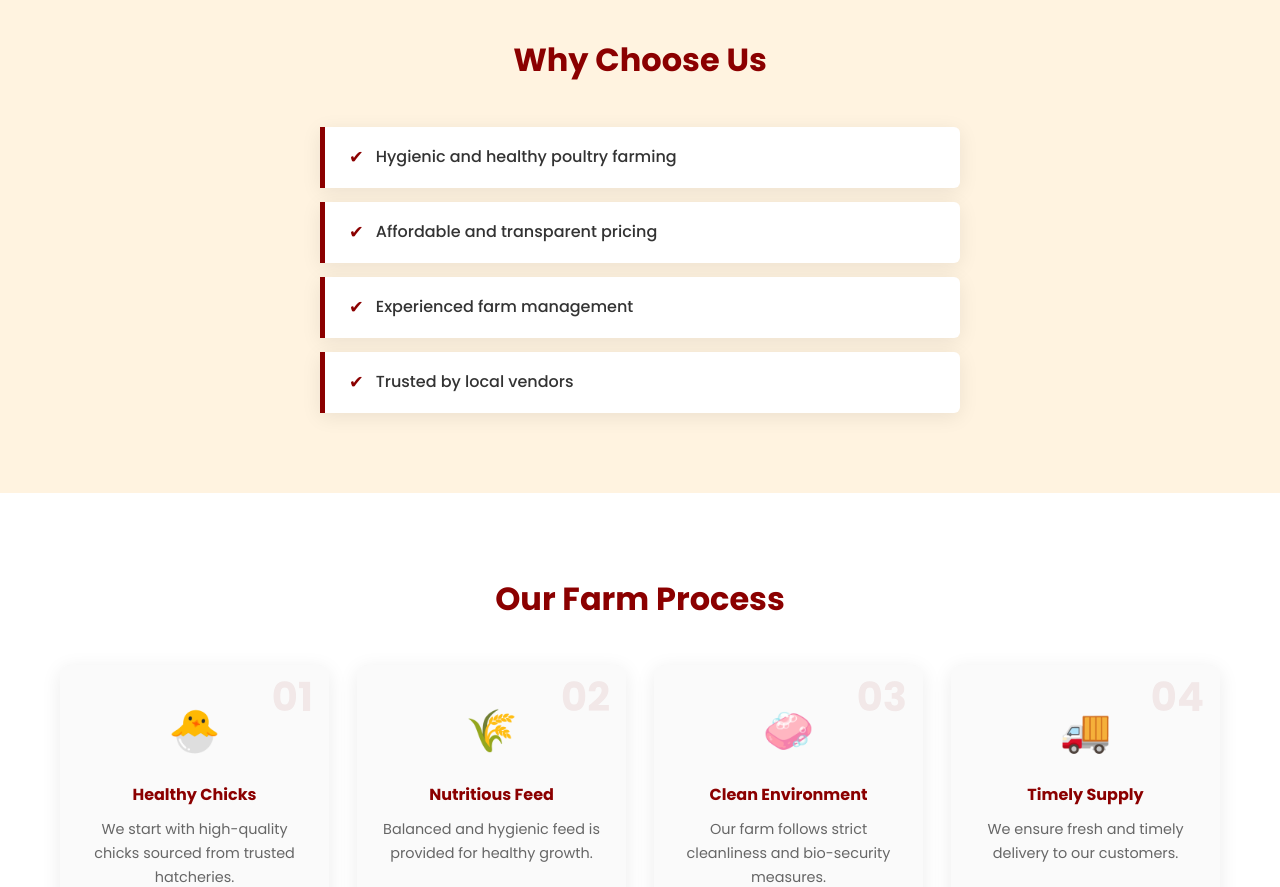
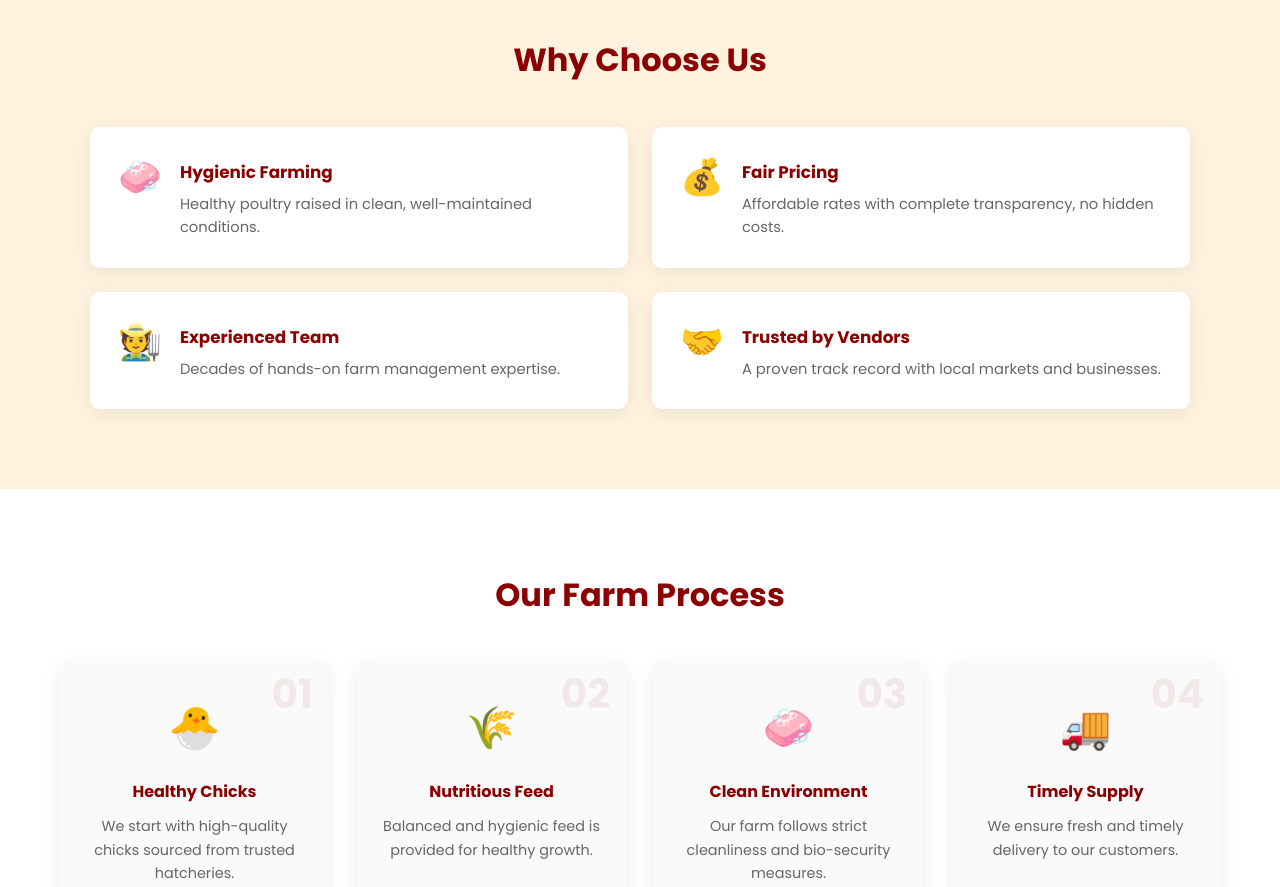
Before and after one commit to jagantripuragiri/SatyanarayanaPoultryNextJS, a Next.js app: page / in a window 1280 px wide. Shown: the part 1700-2587 px from the top of the page. Built offline with nearby package versions, Linux system fonts and the light colour scheme.

Commit message:
feat: implement responsive mobile navigation and redesign WhyUs component with a grid layout

```diff
--- a/app/globals.css
+++ b/app/globals.css
@@ -30,7 +30,7 @@
   --section-pad-mobile: 50px 20px;
 
   --header-h: 72px;
-  --header-h-mobile: 132px;
+  --header-h-mobile: 60px;
 }
 
 /* ---- Reset ---- */
--- a/components/Header.module.css
+++ b/components/Header.module.css
@@ -52,24 +52,100 @@
   opacity: 0.9;
 }
 
+.toggle {
+  display: none;
+  width: 26px;
+  height: 20px;
+  position: relative;
+  background: none;
+  border: none;
+  padding: 0;
+  cursor: pointer;
+  flex-shrink: 0;
+}
+
+.toggleIcon,
+.toggleIcon::before,
+.toggleIcon::after {
+  content: "";
+  position: absolute;
+  left: 0;
+  width: 26px;
+  height: 3px;
+  border-radius: 2px;
+  background: #fff;
+  transition: transform var(--transition), opacity var(--transition);
+}
+
+.toggleIcon {
+  top: 9px;
+}
+
+.toggleIcon::before {
+  top: -9px;
+}
+
+.toggleIcon::after {
+  top: 9px;
+}
+
+.toggleOpen .toggleIcon {
+  background: transparent;
+}
+
+.toggleOpen .toggleIcon::before {
+  top: 0;
+  transform: rotate(45deg);
+}
+
+.toggleOpen .toggleIcon::after {
+  top: 0;
+  transform: rotate(-45deg);
+}
+
 /* ---- Mobile ---- */
 @media (max-width: 768px) {
   .header {
-    flex-direction: column;
-    height: auto;
-    min-height: var(--header-h-mobile);
-    padding: 14px 20px;
-    gap: 12px;
+    height: var(--header-h-mobile);
+    padding: 0 20px;
+  }
+
+  .logo {
+    font-size: clamp(0.8rem, 4.2vw, 1rem);
+    overflow: hidden;
+    text-overflow: ellipsis;
+    flex: 1;
+    min-width: 0;
+  }
+
+  .toggle {
+    display: block;
   }
 
   .nav {
-    flex-wrap: wrap;
-    justify-content: center;
-    gap: 1rem;
+    display: none;
+    position: absolute;
+    top: 100%;
+    left: 0;
+    right: 0;
+    flex-direction: column;
+    align-items: stretch;
+    gap: 0;
+    background: var(--clr-primary-dark);
+    box-shadow: 0 12px 20px rgba(0, 0, 0, 0.3);
   }
 
-  .logo {
-    font-size: 1rem;
+  .navOpen {
+    display: flex;
+  }
+
+  .navLink {
+    padding: 14px 20px;
     text-align: center;
+    border-top: 1px solid rgba(255, 255, 255, 0.12);
+  }
+
+  .navLink::after {
+    display: none;
   }
 }
--- a/components/Header.tsx
+++ b/components/Header.tsx
@@ -1,3 +1,6 @@
+"use client";
+
+import { useState } from "react";
 import Link from "next/link";
 import styles from "./Header.module.css";
 
@@ -12,12 +15,31 @@ const NAV_LINKS = [
 ];
 
 export default function Header() {
+  const [open, setOpen] = useState(false);
+
   return (
     <header className={styles.header}>
       <h1 className={styles.logo}>Satyanarayana Poultry Farm</h1>
-      <nav className={styles.nav} aria-label="Main navigation">
+      <button
+        type="button"
+        className={`${styles.toggle} ${open ? styles.toggleOpen : ""}`}
+        aria-label={open ? "Close menu" : "Open menu"}
+        aria-expanded={open}
+        onClick={() => setOpen((v) => !v)}
+      >
+        <span className={styles.toggleIcon} aria-hidden="true" />
+      </button>
+      <nav
+        className={`${styles.nav} ${open ? styles.navOpen : ""}`}
+        aria-label="Main navigation"
+      >
         {NAV_LINKS.map(({ href, label }) => (
-          <Link key={href} href={href} className={styles.navLink}>
+          <Link
+            key={href}
+            href={href}
+            className={styles.navLink}
+            onClick={() => setOpen(false)}
+          >
             {label}
           </Link>
         ))}
--- a/components/WhyUs.module.css
+++ b/components/WhyUs.module.css
@@ -3,37 +3,50 @@
   background: var(--clr-warm);
 }
 
-.list {
-  max-width: 640px;
+.grid {
+  max-width: var(--container-max);
   margin-inline: auto;
-  display: flex;
-  flex-direction: column;
-  gap: 14px;
+  display: grid;
+  grid-template-columns: repeat(2, 1fr);
+  gap: 24px;
 }
 
-.item {
+.card {
   background: var(--clr-surface);
-  padding: 16px 20px 16px 24px;
-  border-left: 5px solid var(--clr-primary);
-  border-radius: 0 var(--radius-sm) var(--radius-sm) 0;
-  font-size: 1rem;
-  font-weight: 500;
+  padding: 28px;
+  border-radius: var(--radius-md);
+  box-shadow: var(--shadow-card);
   display: flex;
-  align-items: center;
-  gap: 12px;
-  box-shadow: var(--shadow-card);
-  transition: transform var(--transition), border-color var(--transition);
+  align-items: flex-start;
+  gap: 18px;
+  border-top: 4px solid transparent;
+  transition: transform var(--transition), box-shadow var(--transition),
+    border-color var(--transition);
 }
 
-.item:hover {
-  transform: translateX(4px);
-  border-left-color: var(--clr-accent);
+.card:hover {
+  transform: translateY(-6px);
+  box-shadow: var(--shadow-card-hover);
+  border-top-color: var(--clr-primary);
 }
 
-.check {
+.icon {
+  font-size: 2.2rem;
+  line-height: 1;
+  flex-shrink: 0;
+}
+
+.cardTitle {
   color: var(--clr-primary);
-  font-size: 1.1rem;
-  flex-shrink: 0;
+  font-size: 1.05rem;
+  font-weight: 700;
+  margin-bottom: 0.4rem;
+}
+
+.cardDesc {
+  font-size: 0.92rem;
+  color: var(--clr-text-muted);
+  line-height: 1.6;
 }
 
 @media (max-width: 768px) {
@@ -41,7 +54,7 @@
     padding: var(--section-pad-mobile);
   }
 
-  .item {
-    font-size: 0.92rem;
+  .grid {
+    grid-template-columns: 1fr;
   }
 }
--- a/components/WhyUs.tsx
+++ b/components/WhyUs.tsx
@@ -1,26 +1,45 @@
 import styles from "./WhyUs.module.css";
 
 const REASONS = [
-  "Hygienic and healthy poultry farming",
-  "Affordable and transparent pricing",
-  "Experienced farm management",
-  "Trusted by local vendors",
+  {
+    icon: "🧼",
+    title: "Hygienic Farming",
+    desc: "Healthy poultry raised in clean, well-maintained conditions.",
+  },
+  {
+    icon: "💰",
+    title: "Fair Pricing",
+    desc: "Affordable rates with complete transparency, no hidden costs.",
+  },
+  {
+    icon: "🧑‍🌾",
+    title: "Experienced Team",
+    desc: "Decades of hands-on farm management expertise.",
+  },
+  {
+    icon: "🤝",
+    title: "Trusted by Vendors",
+    desc: "A proven track record with local markets and businesses.",
+  },
 ];
 
 export default function WhyUs() {
   return (
     <section id="why" className={styles.section}>
       <h2 className="section-title">Why Choose Us</h2>
-      <ul className={styles.list} role="list">
-        {REASONS.map((reason) => (
-          <li key={reason} className={styles.item}>
-            <span className={styles.check} aria-hidden="true">
-              ✔
+      <div className={styles.grid}>
+        {REASONS.map(({ icon, title, desc }) => (
+          <div key={title} className={styles.card}>
+            <span className={styles.icon} aria-hidden="true">
+              {icon}
             </span>
-            {reason}
-          </li>
+            <div>
+              <h3 className={styles.cardTitle}>{title}</h3>
+              <p className={styles.cardDesc}>{desc}</p>
+            </div>
+          </div>
         ))}
-      </ul>
+      </div>
     </section>
   );
 }
```
